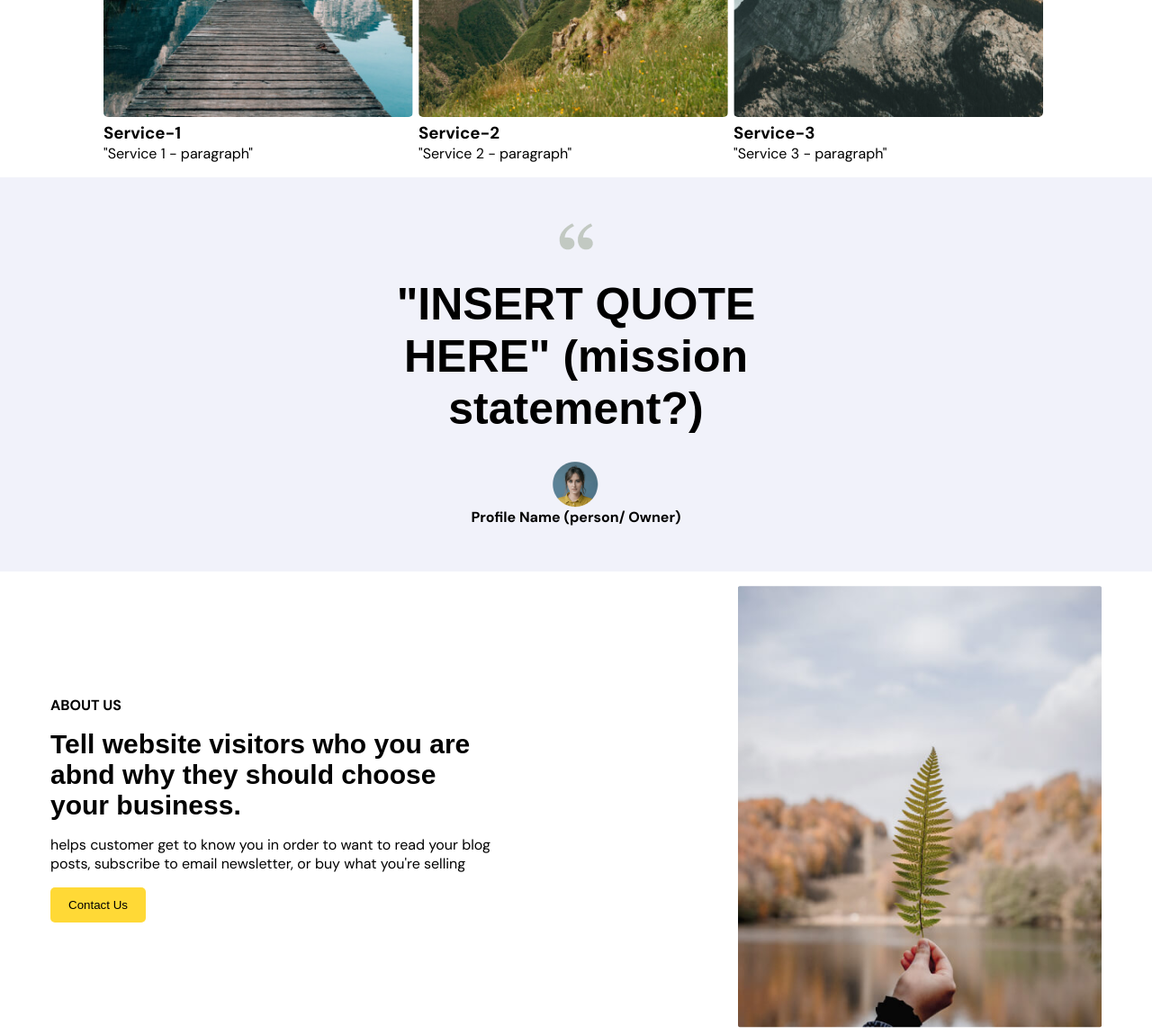
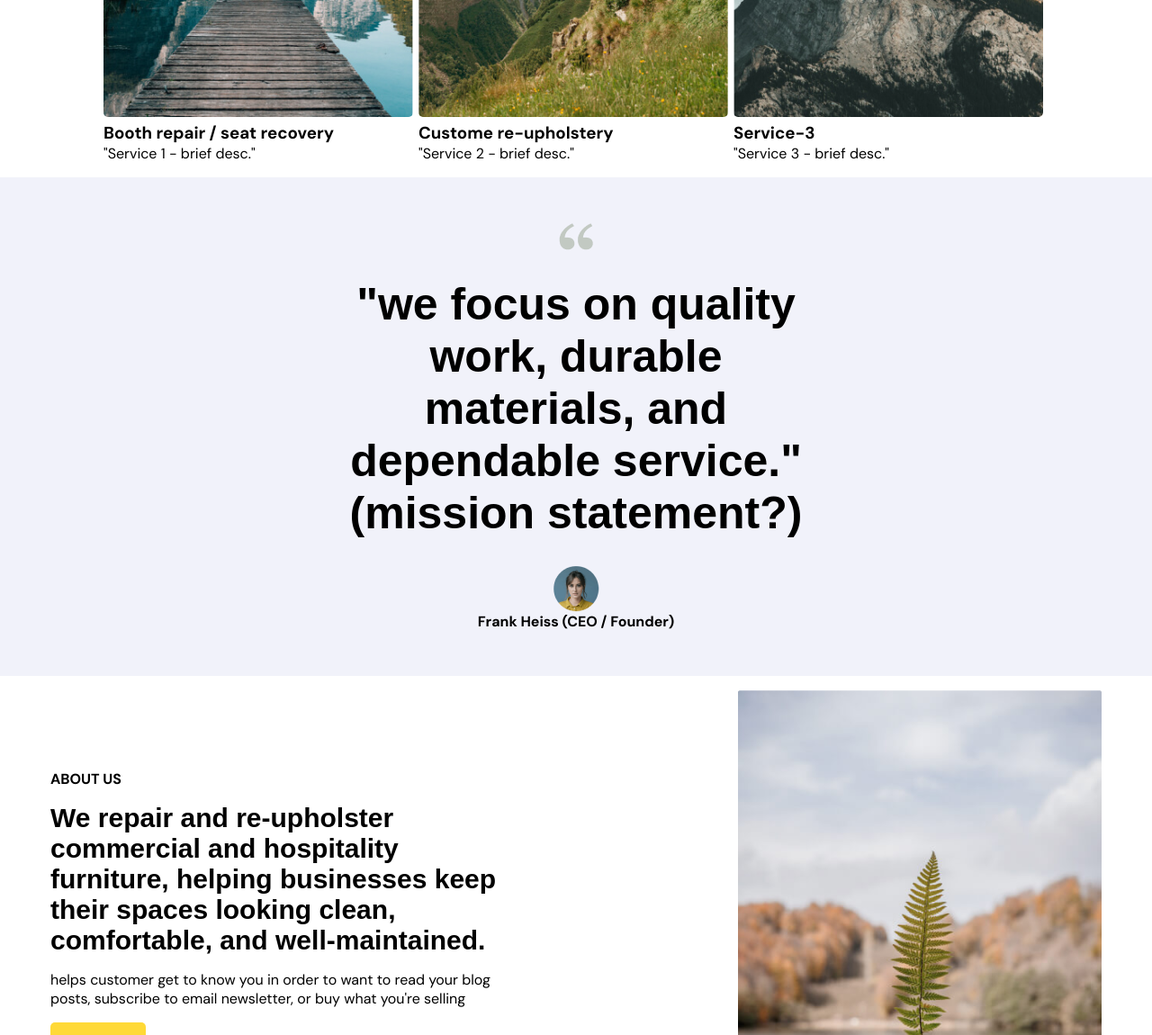
Before and after one commit to tldr44/FH-Customs, a plain HTML site: page index.html in a window 1280 px wide. Shown: the part 1020-2170 px from the top of the page at 90% size. Drawn offline with Linux system fonts and the light colour scheme; a web font is replaced by a local one.

Commit message:
Update index.html

```diff
--- a/index.html
+++ b/index.html
@@ -16,7 +16,7 @@
                     <li><a href="#">About</a></li>
                     <li><a href="#">Services</a></li>
                     <li><a href="#">Contact</a></li>
-                    <li><button class="btn btn-secondary">206-999-9999</button></li>
+                    <li><button class="btn btn-secondary">206-226-1101</button></li>
                 </ul>
                 <img src="img/menu.svg" alt="" class="menu-btn">
             </nav>
@@ -24,7 +24,7 @@
             <div class="main-content">
                 <h1 class="intro-heading">Bus. Title</h1>
                 <h1 class="main-heading">FH-customs</h1>
-                <p>(brief paragraph here)</p>
+                <p>(inquire for a quote)</p>
                 <button class="btn btn-primary">Get Started</button>
             </div>
         </div>
@@ -42,20 +42,20 @@
 
                     <div class="service">
                         <img src="./img/service-1.png" alt="">
-                        <h3>Service-1</h3>
-                        <p>"Service 1 - paragraph"</p>
+                        <h3>Booth repair / seat recovery</h3>
+                        <p>"Service 1 - brief desc."</p>
                     </div>
 
                     <div class="service">
                         <img src="./img/service-2.png" alt="">
-                        <h3>Service-2</h3>
-                        <p>"Service 2 - paragraph"</p>
+                        <h3>Custome re-upholstery</h3>
+                        <p>"Service 2 - brief desc."</p>
                     </div>
 
                     <div class="service">
                         <img src="./img/service-3.png" alt="">
                         <h3>Service-3</h3>
-                        <p>"Service 3 - paragraph"</p>
+                        <p>"Service 3 - brief desc."</p>
 
                     </div>
                 </div>
@@ -65,10 +65,10 @@
     <section id="testimonial">
         <div class="container">
             <img src="./img/quote.png" alt="">
-            <h1>"INSERT QUOTE HERE" (mission statement?)</h1>
+            <h1>"we focus on quality work, durable materials, and dependable service." (mission statement?)</h1>
             <div class="profile">
                 <img src="/img/profile.png" alt="">
-                <h4>Profile Name (person/ Owner)</h4>
+                <h4> Frank Heiss (CEO / Founder)</h4>
             </div>
         </div>
     </section>
@@ -78,7 +78,7 @@
             <div class="about-content">
                 <h4>ABOUT US</h4>
                 <H1>
-                    Tell website visitors who you are abnd why they should choose your business.
+                    We repair and re‑upholster commercial and hospitality furniture, helping businesses keep their spaces looking clean, comfortable, and well‑maintained.
                 </H1>
                 <p>helps customer get to know you in order to want to read your blog posts, subscribe to email newsletter, or buy what you're selling
                 </p>
@@ -94,7 +94,7 @@
     <section id="questions">
         <div class="container">
             <h1>QUESTIONS</h1>
-            <p>brief bit about questions. (ex. what kind of things customer might be wonders)</p>
+            <p>Have any questions? Feel free to ask us.</p>
             <button class="btn btn-primary">Contact Us</button>
         </div>
     </section>
@@ -108,7 +108,7 @@
                 <li><a href="#">Contact</a></li>
             </ul>
             <img src="./img/logo-colored.png" alt="" class="footerlogo">
-            <p>"Website name / Email Contact HERE"</p>
+            <p>FH Custom Upholstery / fheisscustom@gmail.com</p>
         </div>
     </footer>
 
```
